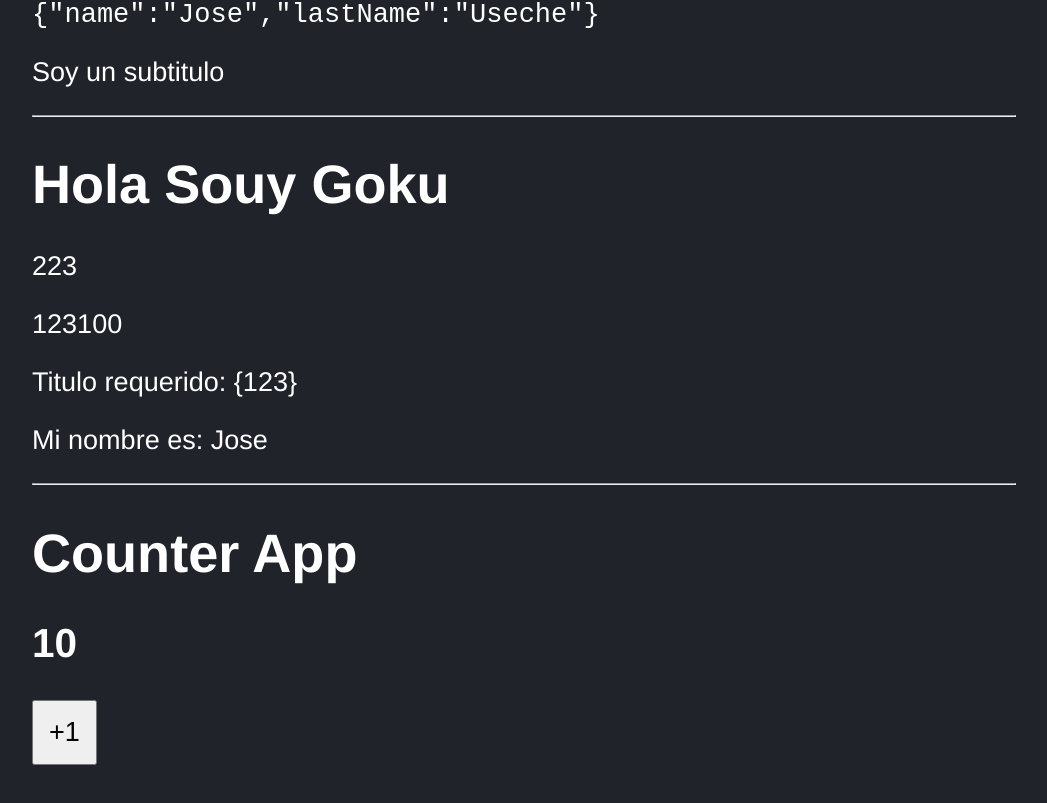
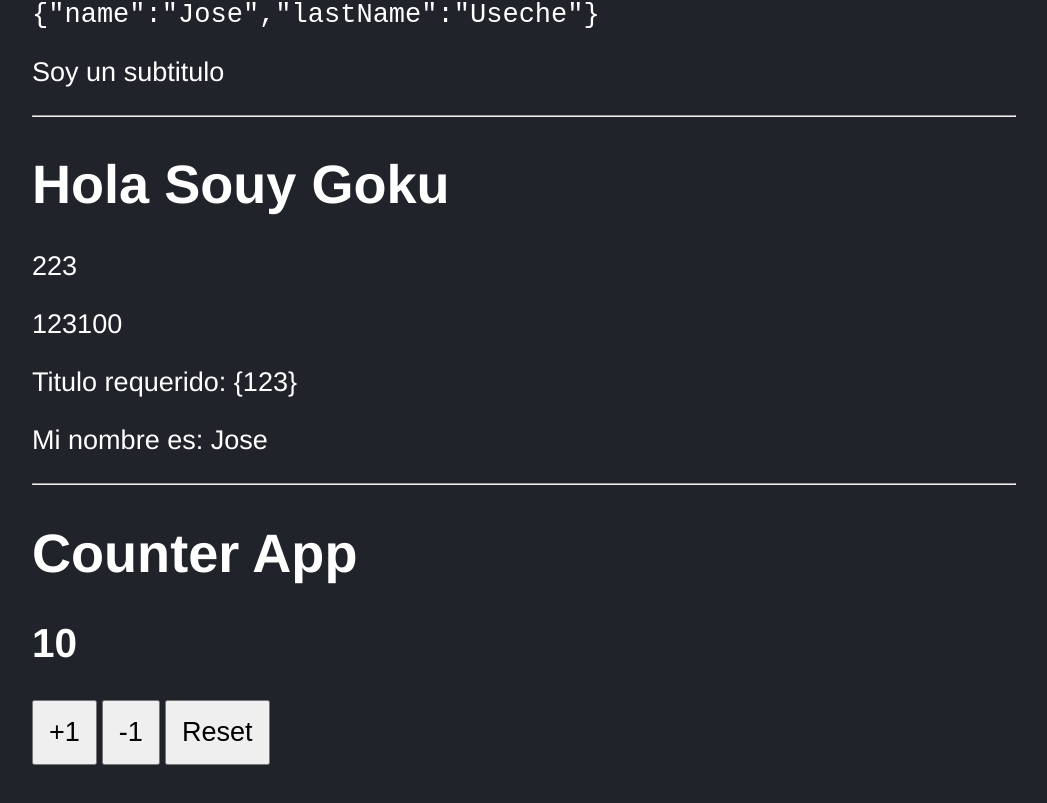
Before and after one commit to Jose1Useche/React, a React (Vite) app: page / in a window 1280 px wide. Shown: the part 499-1302 px from the top of the page, without its empty margins (116-1163 px from the left). Built offline with nearby package versions, Linux system fonts and the light colour scheme.

Commit message:
Counter tarea incrementa, decrementa, resetea valor

```diff
--- a/src/CounterApp.jsx
+++ b/src/CounterApp.jsx
@@ -2,6 +2,9 @@ import { useState } from "react";
 import PropTypes from "prop-types";
 
 export const CounterApp = ({ value }) => {
+    console.log('el componente se dispara nuevamente por cada cambio en el estado.');
+
+    {/*Los Hooks deben ser creados DENTRO del function component*/}
     const [counter, setCounter] = useState(value);
 
     const handleAdd = () => {
@@ -10,6 +13,14 @@ export const CounterApp = ({ value }) => {
         {/*setCounter((c) => c + 1)*/}
     };
 
+    const restaValor = () => {
+        setCounter(counter -1);
+    }
+
+    const reseteaValor = () => {
+        setCounter(value);
+    }
+
     return (
         <>
             <hr />
@@ -17,6 +28,8 @@ export const CounterApp = ({ value }) => {
             <h2>{ counter }</h2>
 
             <button onClick={ handleAdd }>+1</button>
+            <button onClick={ restaValor }>-1</button>
+            <button onClick={ reseteaValor }>Reset</button>
         </>
     );
 }
--- a/src/styles.css
+++ b/src/styles.css
@@ -10,4 +10,5 @@ body {
 button {
     font-size: 1.3rem;
     padding: 15px;
+    margin-right: 5px;
 }
```
